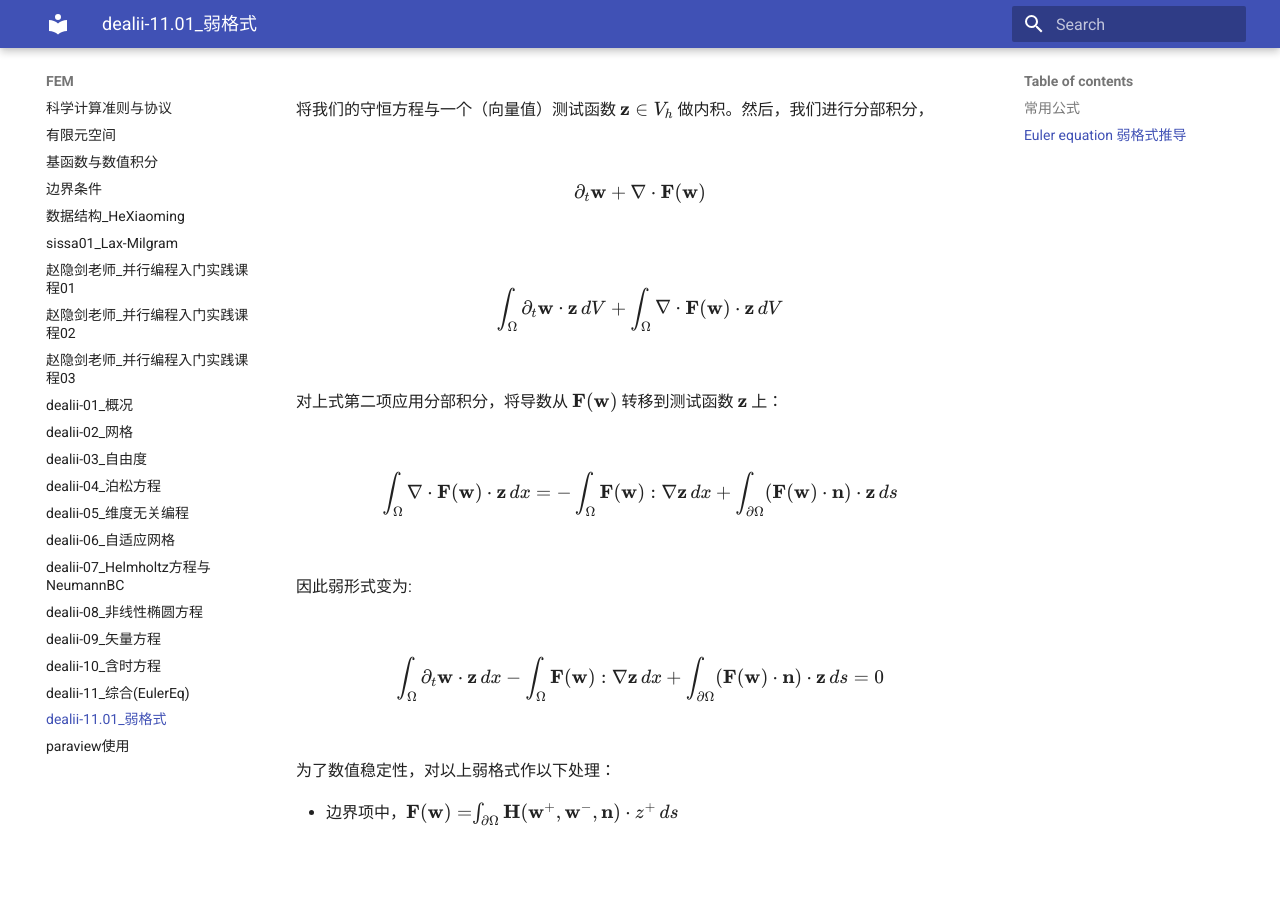
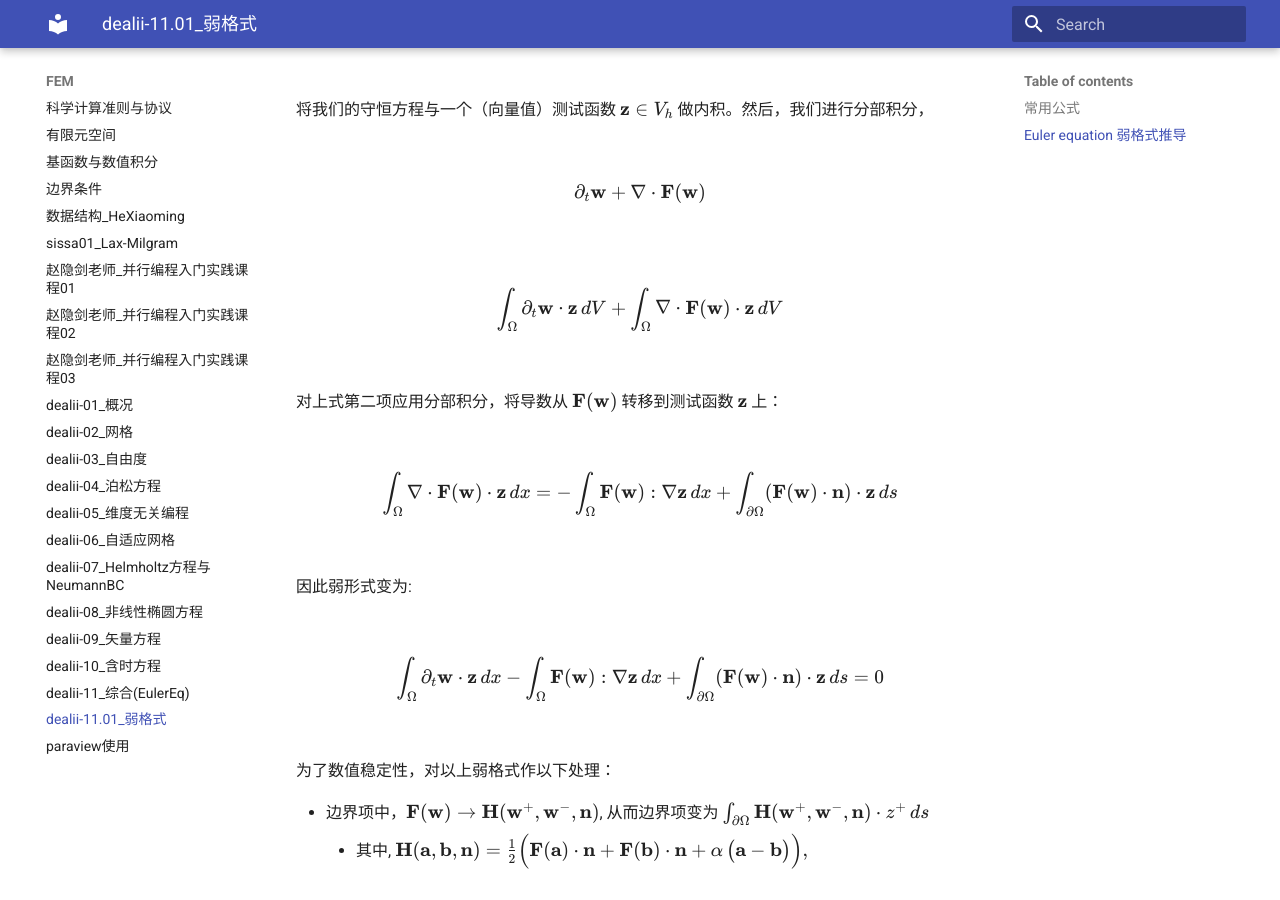
Before and after one commit to ymma98/technotes, an MkDocs documentation site: the page built from docs/FEM/dealii-11.01_弱格式.md, in a window 1280 px wide and 900 px high, scrolled down 6208 px. Built offline with MkDocs 1.6.1 and Material for MkDocs 9.7.7, drawn with Linux system fonts in a browser that asks for light colours; before the commit the page ends 7058 px from its top, so only the background shows below that; part of the change alters nothing that is shown.

Commit message:
docs/FEM/dealii-11.01_弱格式.md updated from https://stackedit.cn/

```diff
--- a/docs/FEM/dealii-11.01_弱格式.md
+++ b/docs/FEM/dealii-11.01_弱格式.md
@@ -271,7 +271,9 @@ $$
 
 为了数值稳定性，对以上弱格式作以下处理：
 
-* 边界项中，$\mathbf{F}(\mathbf{w})=$$\int_{\partial \Omega} \mathbf{H}(\mathbf{w}^+, \mathbf{w}^-, \mathbf{n}) \cdot z^+ \, ds$
+* 边界项中，$\mathbf{F}(\mathbf{w})\rightarrow \mathbf{H}(\mathbf{w}^+,\mathbf{w}^-, \mathbf{n})$, 从而边界项变为 $\int_{\partial \Omega} \mathbf{H}(\mathbf{w}^+, \mathbf{w}^-, \mathbf{n}) \cdot z^+ \, ds$
+	* 其中, $\mathbf{H}(\mathbf{a}, \mathbf{b}, \mathbf{n})
+= \tfrac12\Bigl(\mathbf{F}(\mathbf{a})\cdot \mathbf{n} + \mathbf{F}(\mathbf{b})\cdot \mathbf{n} + \alpha \,\bigl(\mathbf{a}-\mathbf{b}\bigr)\Bigr),$
 
 
 
@@ -279,8 +281,8 @@ $$
 
 
 <!--stackedit_data:
-eyJoaXN0b3J5IjpbODA3Njc0MDA5LC0zMjYxODAyMDYsLTk5ND
-AxNzk1NSwtMTk0ODYyNDY5NywtMTg2NTA0NTM1OCwxODEzNTU0
-MzcwLDM5MDUzNzY4MiwxNzE1NjU2NzI4LC02Njk3NDcwNDcsLT
-E3Mzg5NjU5NzhdfQ==
+eyJoaXN0b3J5IjpbLTE4NDI3ODg5ODgsLTMyNjE4MDIwNiwtOT
+k0MDE3OTU1LC0xOTQ4NjI0Njk3LC0xODY1MDQ1MzU4LDE4MTM1
+NTQzNzAsMzkwNTM3NjgyLDE3MTU2NTY3MjgsLTY2OTc0NzA0Ny
+wtMTczODk2NTk3OF19
 -->
```
